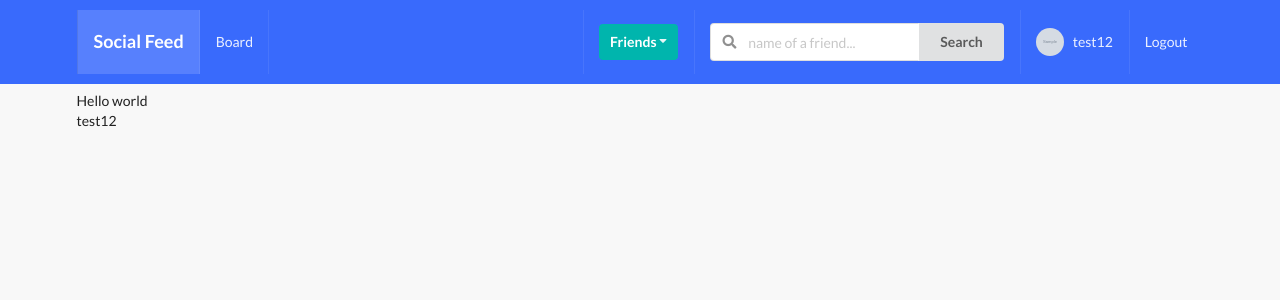
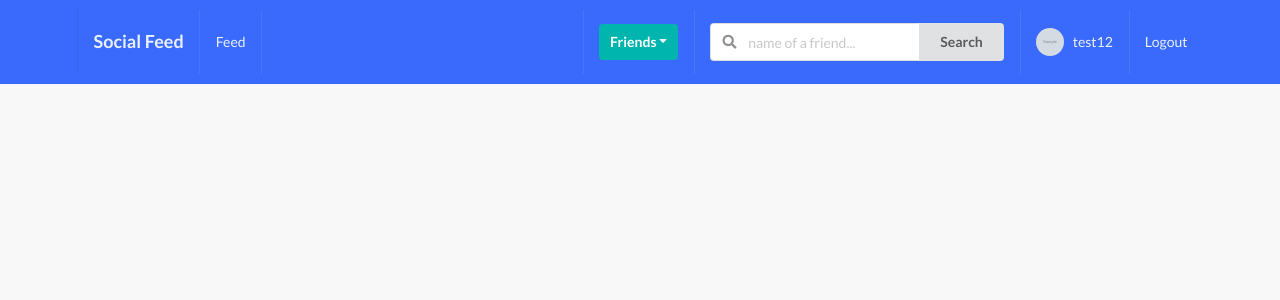
Before and after one commit to jmjry/social-feeder, a Django app: page / in a window 1280 px wide. Shown: the top 300 px of the page. Run offline with Django 3.2, Linux system fonts and the light colour scheme; a user stored in the database is signed in; tables that the repository leaves empty hold one stand-in row (values such as "Sample post"); grey boxes marked "Sample" are stand-in pictures; parts of the project's set-up code (start-up, migrations or seed data) failed here and were passed over; some libraries are stand-ins or nearby versions.

Commit message:
Fixed home page bug

```diff
--- a/socialfeed/urls.py
+++ b/socialfeed/urls.py
@@ -21,7 +21,7 @@ from .views import home_view
 
 urlpatterns = [
     path('admin/', admin.site.urls),
-    path('', home_view, name='home-view'),
+    path('', home_view),
     path('accounts/', include('allauth.urls')),
     path('profiles/', include('profiles.urls', namespace='profiles')),
     path('posts/', include('posts.urls', namespace='posts')),
--- a/templates/base.html
+++ b/templates/base.html
@@ -14,7 +14,7 @@
     <script src="https://cdnjs.cloudflare.com/ajax/libs/semantic-ui/2.4.1/semantic.min.js"></script>
 
 
-    <title>Social Feed - {% block title %}{% endblock title %}</title>
+    <title>Social Feed- {% block title %}{% endblock title %}</title>
   </head>
   <body>
     {% include 'main/navbar.html' %}
--- a/templates/main/home.html
+++ b/templates/main/home.html
@@ -5,9 +5,7 @@ home
 {% endblock title %}
 
 {% block content %}
-{{hello}}
-<br>
-{{user}}
+
 {% endblock content %}
 
 {% block scripts %}
--- a/templates/main/navbar.html
+++ b/templates/main/navbar.html
@@ -12,7 +12,7 @@
     </a>
     {% if request.user.is_authenticated %}
     <a href="{{path_to_posts}}" class="{% if request.path == path_to_posts %}active{% endif %} item">
-        Board
+        Feed
     </a>
     {% endif %}
 
```
